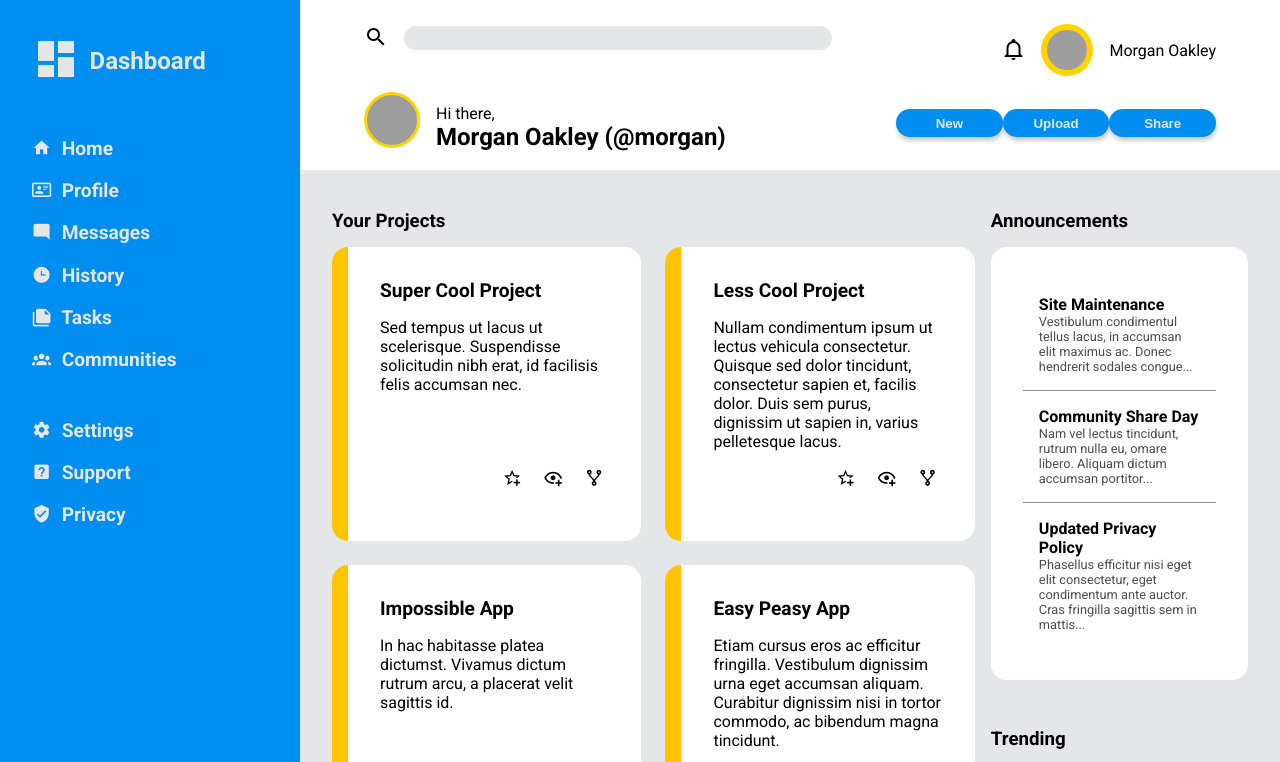
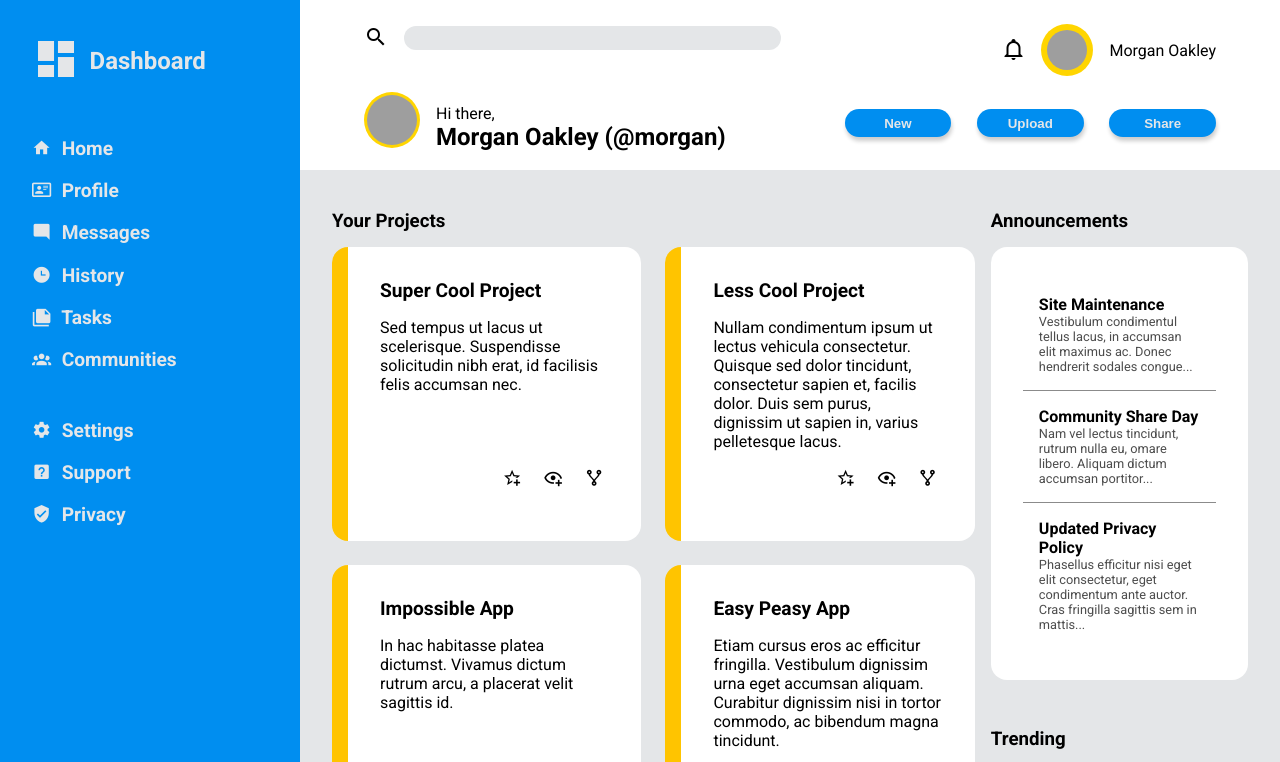
Before and after one commit to emiliano-chp-dev/odin-dashboard, a plain HTML site: page index.html in a window 1280 px wide. Shown: the top 762 px of the page. Drawn offline with Linux system fonts and the light colour scheme; grey boxes are pictures that could not be loaded.

Commit message:
Fix header button spacing

```diff
--- a/style.css
+++ b/style.css
@@ -42,7 +42,7 @@ header {
     'profile profile controls';
 
   gap: 1em;
-  grid-template-columns: 1fr 2fr;
+  grid-template-columns: auto;
   grid-template-rows: 1fr 2fr;
 }
 
```
